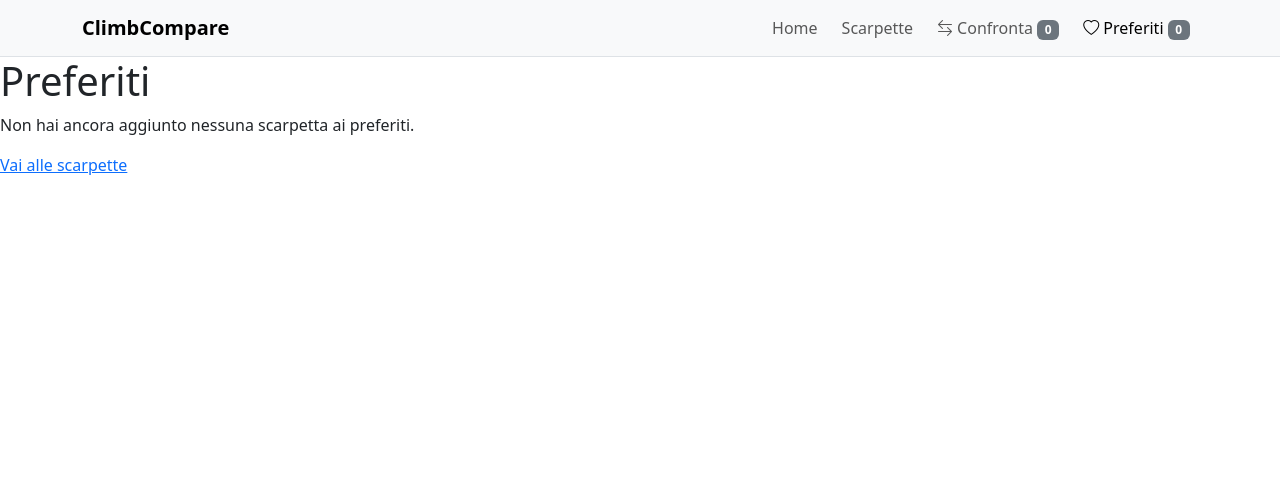
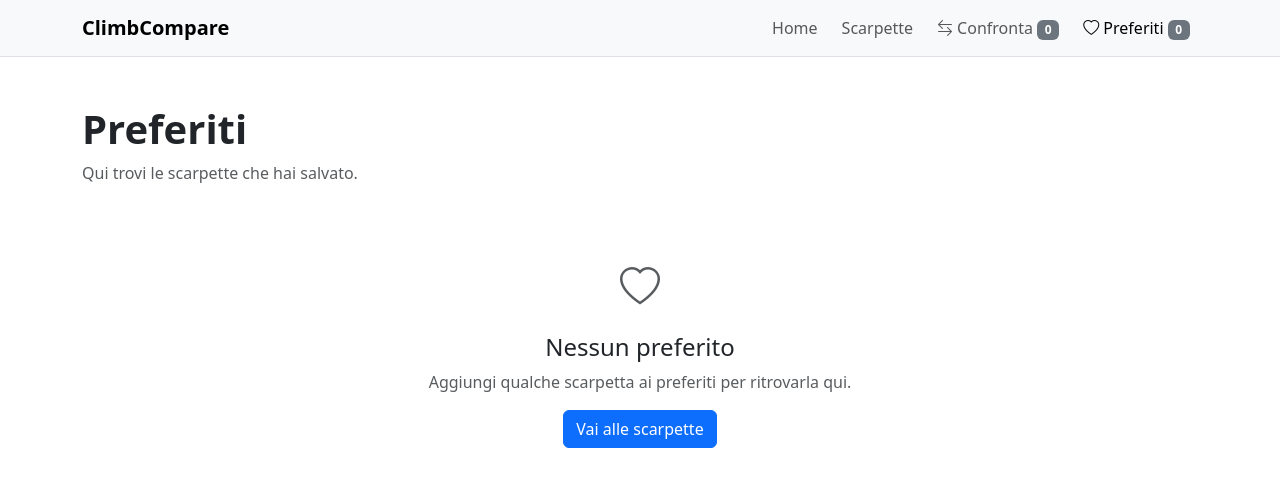
Before and after one commit to alessiaasmeraglia/progetto-finale-spec-frontend-front, a React (Vite) app: page /favorites in a window 1280 px wide. Shown: the top 486 px of the page. Built offline with nearby package versions, Linux system fonts and the light colour scheme.

Commit message:
Stile pagina preferiti

```diff
--- a/src/pages/FavoritesPage.jsx
+++ b/src/pages/FavoritesPage.jsx
@@ -5,30 +5,46 @@ import { useFavorites } from "../contexts/FavoritesContext";
 function FavoritesPage() {
     const { favorites } = useFavorites();
 
-    if (favorites.length === 0) {
-        return (
-            <section>
-                <h1>Preferiti</h1>
+    return (
+        <section className="container py-5">
+            <div className="mb-4">
+                <h1 className="display-6 fw-bold">
+                    Preferiti
+                </h1>
 
-                <p>Non hai ancora aggiunto nessuna scarpetta ai preferiti.</p>
+                <p className="text-body-secondary mb-0">
+                    Qui trovi le scarpette che hai salvato.
+                </p>
+            </div>
 
-                <Link to="/shoes">
-                    Vai alle scarpette
-                </Link>
-            </section>
-        );
-    }
+            {favorites.length === 0 ? (
+                <div className="text-center py-5">
+                    <i className="bi bi-heart fs-1 text-body-secondary"></i>
 
-    return (
-        <section>
-            <h1>Preferiti</h1>
+                    <h2 className="h4 mt-3">
+                        Nessun preferito
+                    </h2>
 
-            {favorites.map((shoe) => (
-                <ShoeCard
-                    key={shoe.id}
-                    shoe={shoe}
-                />
-            ))}
+                    <p className="text-body-secondary">
+                        Aggiungi qualche scarpetta ai preferiti per ritrovarla qui.
+                    </p>
+
+                    <Link to="/shoes" className="btn btn-primary">
+                        Vai alle scarpette
+                    </Link>
+                </div>
+            ) : (
+                <div className="row g-4">
+                    {favorites.map((shoe) => (
+                        <div
+                            className="col-12 col-md-6 col-lg-4"
+                            key={shoe.id}
+                        >
+                            <ShoeCard shoe={shoe} />
+                        </div>
+                    ))}
+                </div>
+            )}
         </section>
     );
 }
```
